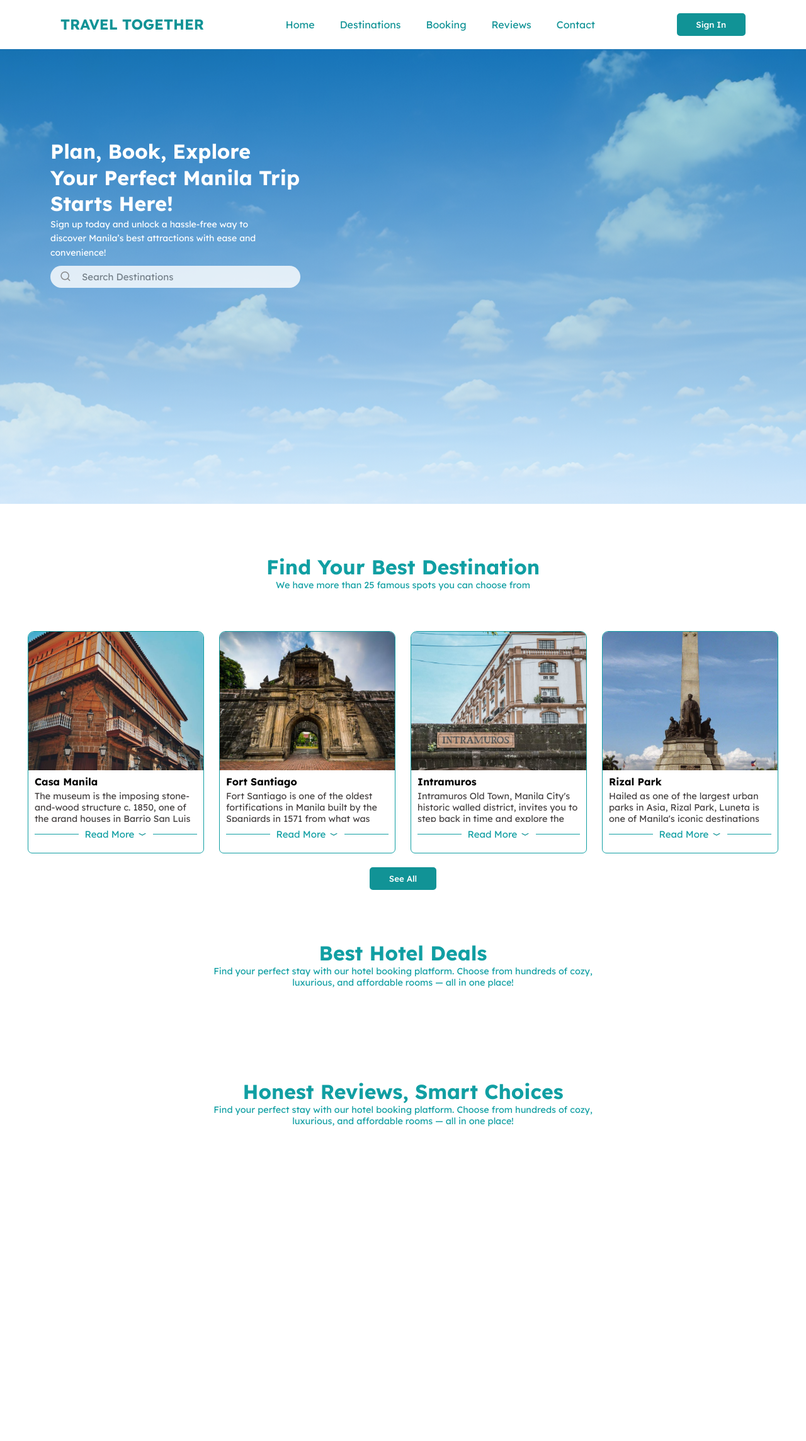
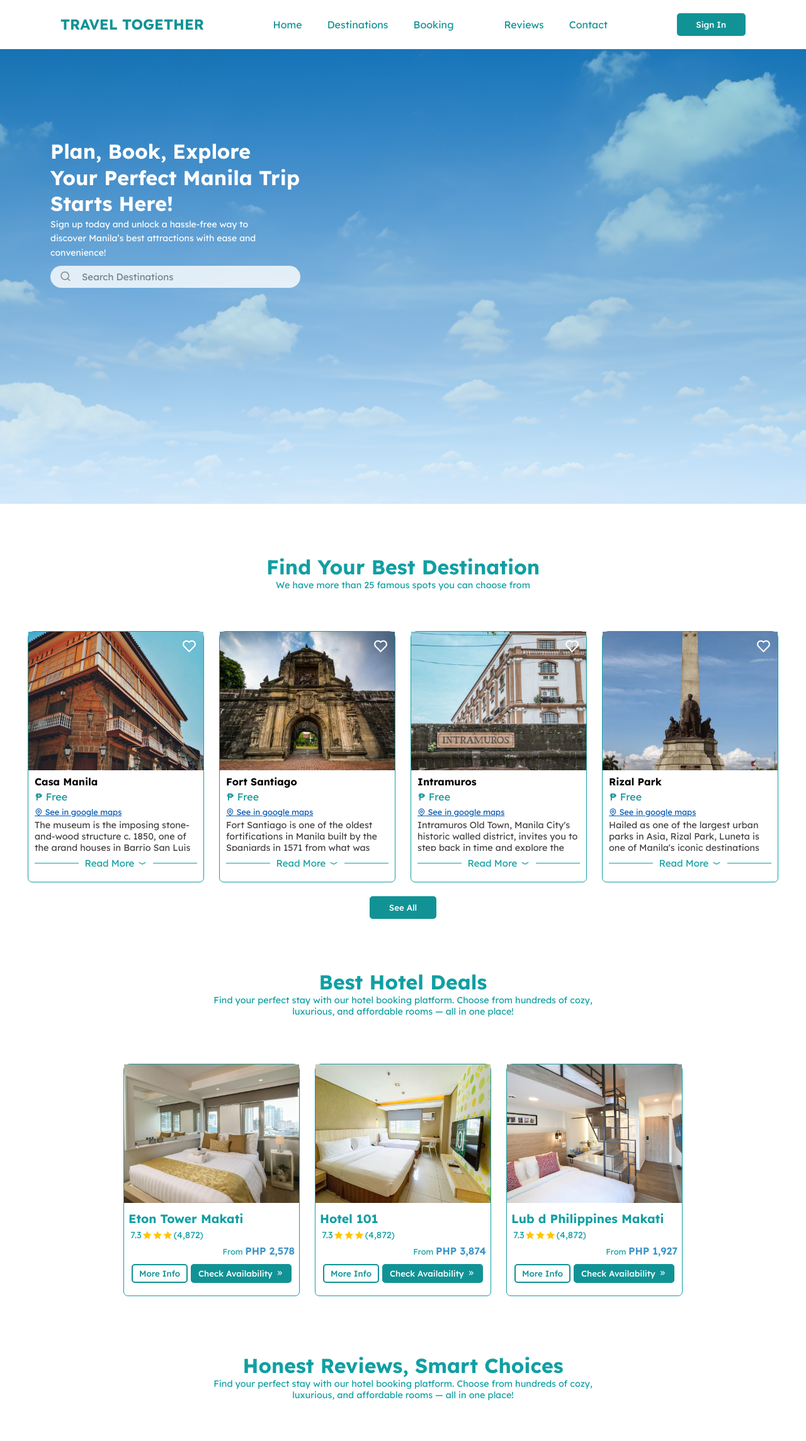
Before and after one commit to deybdev/TravelTogether, a PHP site: page / in a window 1280 px wide. Shown: the whole page at 63% size. Before the commit the page ends 1789 px from the top, so only its background shows below. Run offline with PHP 8.4, Linux system fonts and the light colour scheme; some libraries are stand-ins or nearby versions.

Commit message:
upd hotels

```diff
--- a/css/style.css
+++ b/css/style.css
@@ -57,7 +57,9 @@ section{
     top: 0;
 }
 
-.nav-container li,a,i {
+.nav-container li,
+.nav-container a,
+.nav-container i {
     text-decoration: none;
     color: #119396;
 }
@@ -98,8 +100,7 @@ section{
     color: #119396;
 }
 
-.button-btn{
-    padding: 0.5rem 1.8rem;
+.button-btn1{
     border:  #119396 2px solid;
     border-radius: 5px;
     background:  #119396;
@@ -109,8 +110,28 @@ section{
     transition: 0.4s;
 }
 
-.button-btn:hover{
-    background: #086364;
+.button-btn2{
+    border:  #119396 2px solid;
+    border-radius: 5px;
+    background:  #ffffff;
+    color:  #119396;
+    font-weight: 500;
+    cursor: pointer;
+    transition: 0.4s;
+}
+
+.button-btn1:hover{
+    background:  #ffffff;
+    color:  #119396;
+}
+
+.button-btn2:hover{
+    background:  #119396;
+    color:  #ffffff;
+}
+
+.social-btn i{
+    color: #fff;
 }
 
 .search-btn i,
@@ -133,6 +154,11 @@ section{
     text-align: center;
     align-items: center;
     justify-content: center;
+
+}
+
+.login-btn{
+    padding: 0.5rem 1.8rem;
 
 }
 
@@ -375,11 +401,16 @@ section{
     margin: 0 10px;
 }
 
+.other-methods button{
+    color: #fff;
+}
+
 .methods-icon button {
     margin: 10px 10px;
     padding: 10px 12px;
     font-size: 24px;
     border: none;
+    color: #fff;
     background-color: blue;
     cursor: pointer;
     border-radius: 50%;
@@ -426,6 +457,7 @@ section{
 }
 
 
+.hotel-container,
 .destination-container {
     z-index: 1;
     display: flex;
@@ -437,15 +469,16 @@ section{
     overflow: hidden;
 }
 
+.hotel-card,
 .destination-img {
     border-radius: 10px 10px 7px 7px;
     border: 1px solid #119FA3;
     width: 280px;
-    overflow: hidden;
     padding-bottom: 20px;
     position: relative;
 }
 
+.hotel-card img,
 .destination-img img {
     width: 100%;
     height: 220px;
@@ -456,6 +489,32 @@ section{
     padding: 2px 0;
     margin: 2px 10px;
     font-size: 1rem;
+    white-space: nowrap;
+    overflow: hidden;
+    text-overflow: ellipsis;
+    max-width: 100%;
+}
+
+.destination-img .entrance-fee{
+    margin: 0 10px;
+    color: #119396;
+}
+
+.destination-img .entrance-fee span{
+    margin-left: 5px;
+}
+
+.location{
+    margin: 3px 10px;
+}
+
+.location a, .location i{
+    color: #0056b3;
+    font-size: 0.8rem;
+}
+
+.location:hover{
+    text-decoration: underline;
 }
 
 .destination-desc {
@@ -498,8 +557,106 @@ section{
 
 .destination-btn{
     margin-top: 22px;
+    padding: 0.5rem 1.8rem;
 }
 
+.saved-destination {
+   position: absolute;
+   top: 0;
+   right: 0;
+   margin: 10px;
+}
+
+.saved-destination i{
+    font-weight: 100;
+    font-size: 25px;
+    color: #ffffff;
+    cursor: pointer;
+    transition: color 0.3s;
+}
+
+
+/* HOTEL DEALS START */
+
+.hotel-card{
+    display: flex;
+    flex-direction: column;
+    gap: 5px;
+    margin: 10px 0;
+}
+
+.hotel-card h4{
+    font-size: 1.2rem;
+    margin: 8px 7px 0px;
+    color: #119FA3;
+    white-space: nowrap;
+    overflow: hidden;
+    text-overflow: ellipsis;
+    max-width: 100%;
+}
+
+.hotel-rate{
+    display: flex;
+    align-items: center;
+    gap: 5px;
+    margin: 1px 7px;
+    flex-grow: 1;
+    justify-content: flex-end;
+}
+
+.hotel-rate .price p{
+    justify-content: end;
+    font-size: 0.8rem;
+    color: #119FA3;
+    text-align: right;
+}
+
+.hotel-rate .price p span{
+    font-size: 1rem;
+    color: #3A94C8;
+    font-weight: 600;
+
+}
+
+.average-hotel-rate{
+    display: flex;
+    color: #119FA3;
+    align-items: center;
+    gap: 2px;
+    margin-left: 10px;
+    font-size: 0.9rem;
+}
+
+.average-hotel-rate i{
+    color: #FFC402;
+}
+
+.hotel-card-btn{
+    display: flex;
+    align-items: center;
+    justify-content: center;
+    gap: 5px;
+    margin: 0 10px;
+}
+
+.hotel-card-btn button{
+    display: flex;
+    align-items: center;
+    justify-content: center;
+    padding: 5px 10px;
+    gap: 5px;
+    margin-top: 5px;
+}
+
+.hotel-card-btn button i{
+    color: #ffffff;
+    font-size: 14px;
+}
+
+.hotel-card-btn:hover{
+    color: #119FA3;
+}
+/* HOTEL DEALS END */
 
 
 
--- a/index.html
+++ b/index.html
@@ -24,7 +24,7 @@
                 <li class="nav-item">
                     <a href="#bookings" class="nav-link">Booking</a>
                 </li>
-                <li class="nav-item">
+                <li class="nav-item"></li>
                     <a href="#reviews" class="nav-link">Reviews</a>
                 </li>
                 <li class="nav-item">
@@ -46,7 +46,7 @@
                 <button class="searchbar-btn">Search</button>
                 <i class="ri-close-line close-search" id="closeSearch"></i>
             </div>
-            <button class="button-btn login-btn">Sign In</button>
+            <button class="button-btn1 login-btn">Sign In</button>
             <div class="user-logo"><i class="ri-user-line"></i></div>
             <div class="toggle-menu" id="toggle-menu"><i class="ri-menu-line"></i></div>
         </div>
@@ -103,44 +103,102 @@
 
         <div class="destination-container">
             <div class="destination-img">
+                <div class="saved-destination"><i class="ri-heart-line"></i></div>
                 <img src="/assets/destinations/casa.jpg" alt="">
                 <h4>Casa Manila</h4>
+                <p class="entrance-fee">₱<span>Free</span></p>
+                <div class="location"><a href="https://www.google.com/maps/dir/?api=1&destination=CasaManila" target="_blank"><i class="ri-map-pin-line"></i> See in google maps</a></div>
                 <p class="destination-desc">The museum is the imposing stone-and-wood structure c. 1850, one of the grand houses in Barrio San Luis (one of the four original villages of Intramuros) is located across historic San Agustin church and bounded by Calle Real, General Luna, Cabildo and Urdaneta streets. The other two are the Los Hidalgos, c. 1650 and Cuyugan Mansion, c. 1890.</p>
                 <span class="read-more"><div class="left-line"></div>Read More <i class="ri-arrow-down-wide-line"></i><div class="right-line"></div></span>
             </div>
             <div class="destination-img">
+                <div class="saved-destination"><i class="ri-heart-line"></i></div>
                 <img src="/assets/destinations/fort.jpg" alt="">
                 <h4>Fort Santiago</h4>
+                <p class="entrance-fee">₱<span>Free</span></p>
+                <div class="location"><a href="https://www.google.com/maps/dir/?api=1&destination=FortSantiago" target="_blank"><i class="ri-map-pin-line"></i> See in google maps</a></div>
                 <p class="destination-desc">Fort Santiago is one of the oldest fortifications in Manila built by the Spaniards in 1571 from what was once a palisaded structure of logs and earth built by Rajah Soliman on the native settlement called Maynila. The colonizers recognized that the tongue of land where the Pasig River flowed into the Manila Bay was a very strategic location.  The fort was destroyed in 1574 during the Chinese attack led by Limahong.  The stone fort was built between 1589 and 1592 and was repaired and extended after being damaged by the 1645 earthquake.</p>
                 <span class="read-more"><div class="left-line"></div>Read More <i class="ri-arrow-down-wide-line"></i><div class="right-line"></div></span>
             </div>
             <div class="destination-img">
+                <div class="saved-destination"><i class="ri-heart-line"></i></div>
                 <img src="/assets/destinations/intra.jpg" alt="">
                 <h4>Intramuros</h4>
+                <p class="entrance-fee">₱<span>Free</span></p>
+                <div class="location"><a href="https://www.google.com/maps/dir/?api=1&destination=Intramuros" target="_blank"><i class="ri-map-pin-line"></i> See in google maps</a></div>
                 <p class="destination-desc">Intramuros Old Town, Manila City's historic walled district, invites you to step back in time and explore the Philippines' rich past. Established over 400 years ago by Spanish colonizers, it served as their political and military stronghold in Asia. Today, Intramuros Old Town is one of the best places to visit in Manila City, offering visitors a glimpse into the country's storied history through its preserved architecture and cultural landmarks.</p>
                 <span class="read-more"><div class="left-line"></div>Read More <i class="ri-arrow-down-wide-line"></i><div class="right-line"></div></span>
             </div>
             <div class="destination-img">
+                <div class="saved-destination"><i class="ri-heart-line"></i></div>
                 <img src="/assets/destinations/luneta.jpg" alt="">
                 <h4>Rizal Park</h4>
+                <p class="entrance-fee">₱<span>Free</span></p>
+                <div class="location"><a href="https://www.google.com/maps/dir/?api=1&destination=RizalPark" target="_blank"><i class="ri-map-pin-line"></i> See in google maps</a></div>
                 <p class="destination-desc">Hailed as one of the largest urban parks in Asia, Rizal Park, Luneta is one of Manila's iconic destinations as the "birthplace of Philippine nationalism". It is the final resting place of Philippine national hero, Dr. Jose Rizal, where one can witness the changing of the guards, and a sacred site for many Filipinos martyred during the Spanish colonial era. Today, it is a favorite place for Filipino families and tourists to gather, learn about Philippine history, culture and heritage through its numerous gardens, plazas, and monuments.</p>
                 <span class="read-more"><div class="left-line"></div>Read More <i class="ri-arrow-down-wide-line"></i><div class="right-line"></div></span>
             </div>
         </div>
-        <button class="button-btn destination-btn">See All</button>
+        <button class="button-btn1 destination-btn">See All</button>
      </section>
 
     <!-- DESTINATIONS END -->
-    <!-- DESTINATIONS START -->
+    <!-- HOTELS START -->
 
     <section class="section" id="bookings">
         <div id="section-title">
             <h2 id="section-main-title">Best Hotel Deals</h2>
             <p id="section-sub-title">Find your perfect stay with our hotel booking platform. Choose from hundreds of cozy, luxurious, and affordable rooms — all in one place!</p>
         </div>
+        <div class="hotel-container">
+            <div class="hotel-card">
+                <img src="/assets/hotels/hotel1.jpg" alt="Hotel1">
+                <h4>Eton Tower Makati</h4>
+                <div class="average-hotel-rate"><p class="rate-count">7.3 </p><i class="ri-star-fill"></i><i class="ri-star-fill"></i><i class="ri-star-fill"></i> <p class="rate-count">(4,872)</p></div>
+                <div class="hotel-rate">
+                    <div class="price">
+                        <p>From <span>PHP 2,578</span></p>
+                    </div>
+                </div>
+                <div class="hotel-card-btn">
+                    <button class="button-btn2">More Info</button>
+                    <button class="button-btn1">Check Availability<p class="ri-arrow-right-double-fill"></p></button>
+                </div>
+            </div>
+
+            <div class="hotel-card">
+                <img src="/assets/hotels/hotel2.jpg" alt="Hotel1">
+                <h4>Hotel 101</h4>
+                <div class="average-hotel-rate"><p class="rate-count">7.3 </p><i class="ri-star-fill"></i><i class="ri-star-fill"></i><i class="ri-star-fill"></i> <p class="rate-count">(4,872)</p></div>
+                <div class="hotel-rate">
+                    <div class="price">
+                        <p>From <span>PHP 3,874</span></p>
+                    </div>
+                </div>
+                <div class="hotel-card-btn">
+                    <button class="button-btn2">More Info</button>
+                    <button class="button-btn1">Check Availability<p class="ri-arrow-right-double-fill"></p></button>
+                </div>
+            </div>
+
+            <div class="hotel-card">
+                <img src="/assets/hotels/hotel3.jpg" alt="Hotel1">
+                <h4>Lub d Philippines Makati</h4>
+                <div class="average-hotel-rate"><p class="rate-count">7.3 </p><i class="ri-star-fill"></i><i class="ri-star-fill"></i><i class="ri-star-fill"></i> <p class="rate-count">(4,872)</p></div>
+                <div class="hotel-rate">
+                    <div class="price">
+                        <p>From <span>PHP 1,927</span></p>
+                    </div>
+                </div>
+                <div class="hotel-card-btn">
+                    <button class="button-btn2">More Info</button>
+                    <button class="button-btn1">Check Availability<p class="ri-arrow-right-double-fill"></p></button>
+                </div>
+            </div>
+        </div>
      </section>
 
-    <!-- DESTINATIONS END -->
+    <!-- HOTELS END -->
     <!-- DESTINATIONS START -->
 
     <section class="section" id="reviews">
```
Also changed, not shown: assets/hotels/hotel1.jpg (added), assets/hotels/hotel2.jpg (added), assets/hotels/hotel3.jpg (added), assets/hotels/hotel4.jpg (added).
